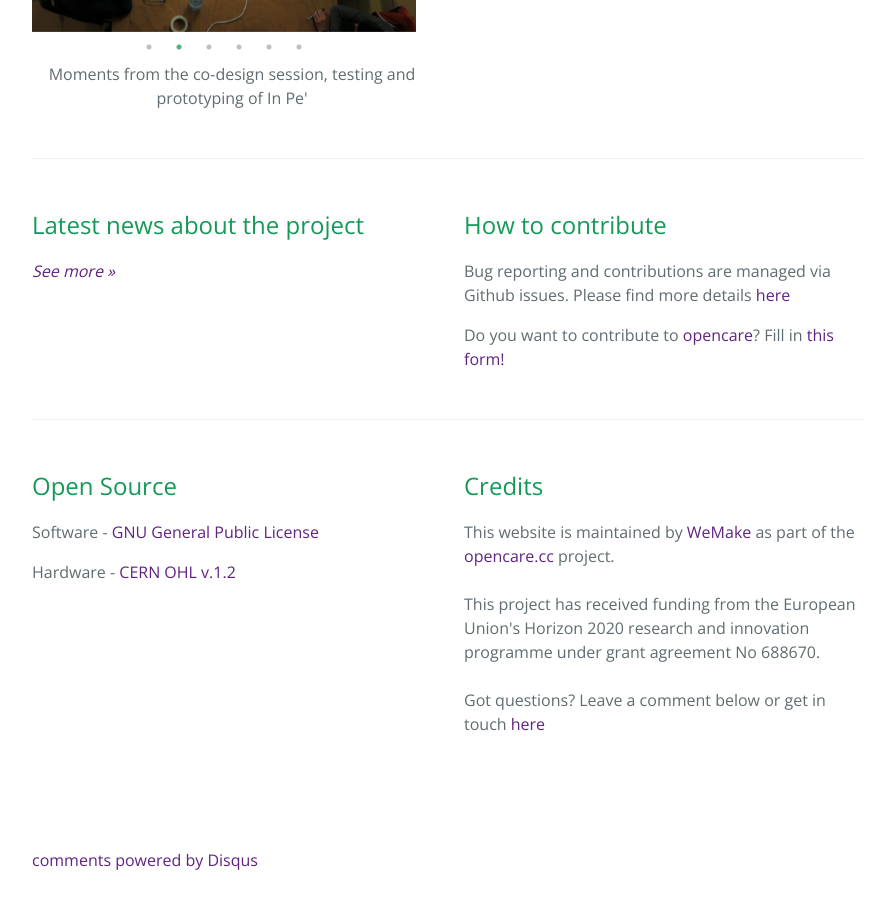
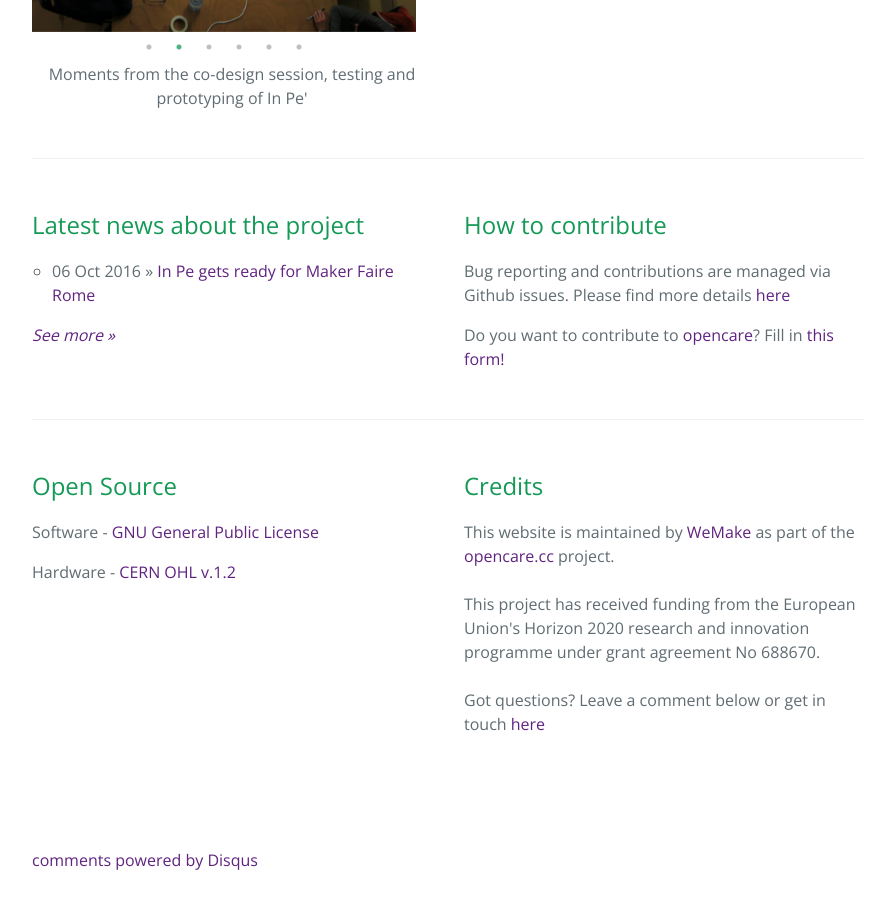
Before and after one commit to opencarecc/inpe, a Jekyll site: the page built from docs/index.html, in a window 1280 px wide and 900 px high, scrolled down 712 px. Shown: the whole window, without its empty margins (192-1078 px from the left). Built offline with Jekyll 4.4.1, drawn with Linux system fonts in a browser that asks for light colours; comment, search, counter and statistics services are not loaded; a file with an impossible date is left out.

Commit message:
metadata

```diff
--- a/docs/_posts/2016-10-06-inpe-gets-ready-for-mfr.markdown
+++ b/docs/_posts/2016-10-06-inpe-gets-ready-for-mfr.markdown
@@ -1,7 +1,8 @@
 ---
 layout: post
 title: In Pe gets ready for Maker Faire Rome
-date: {}
+date:
+  'Thu Oct 06 2016 02:00:00 GMT+0200 (CEST)': null
 categories: null
 published: true
 ---
```
